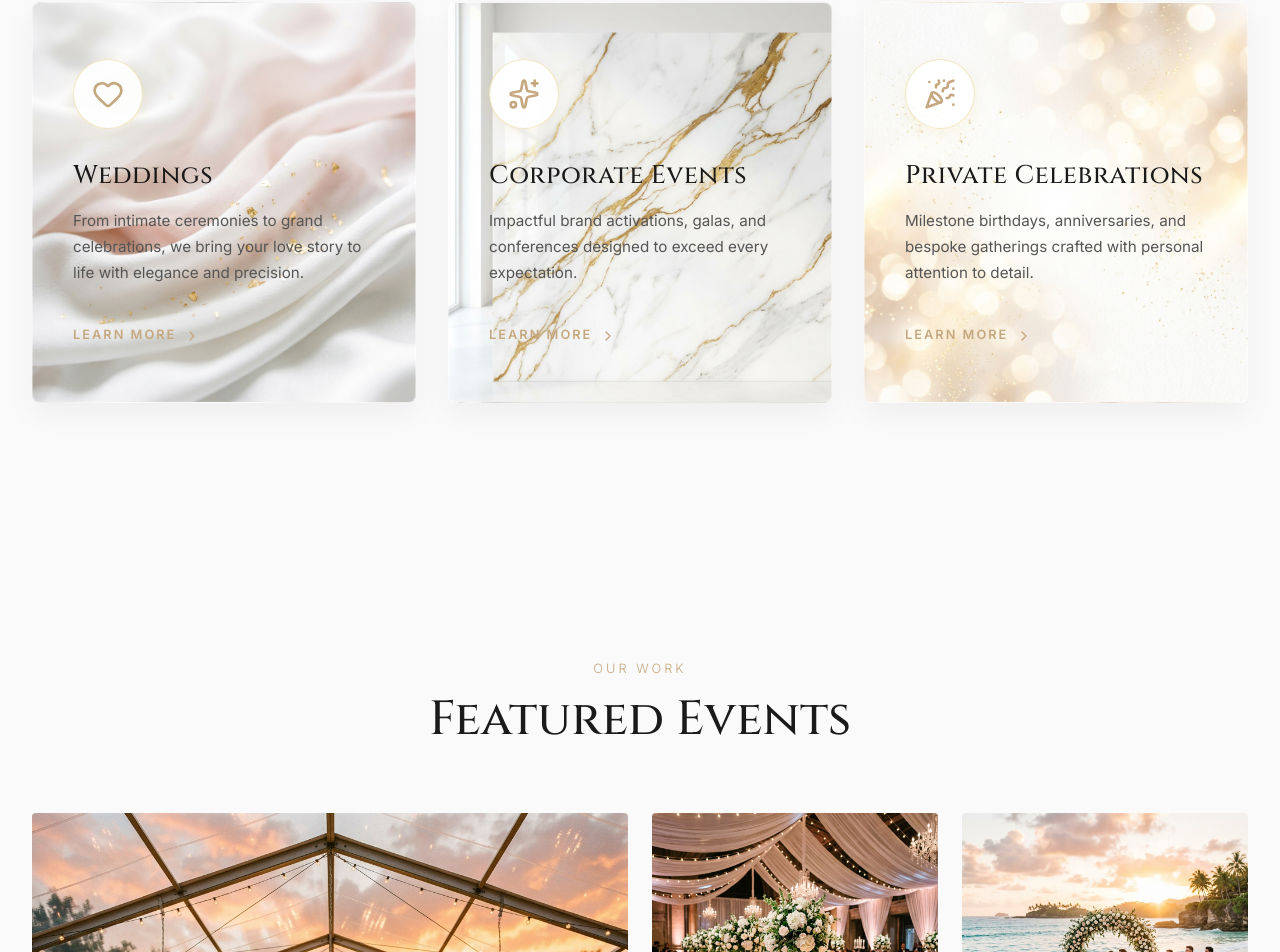
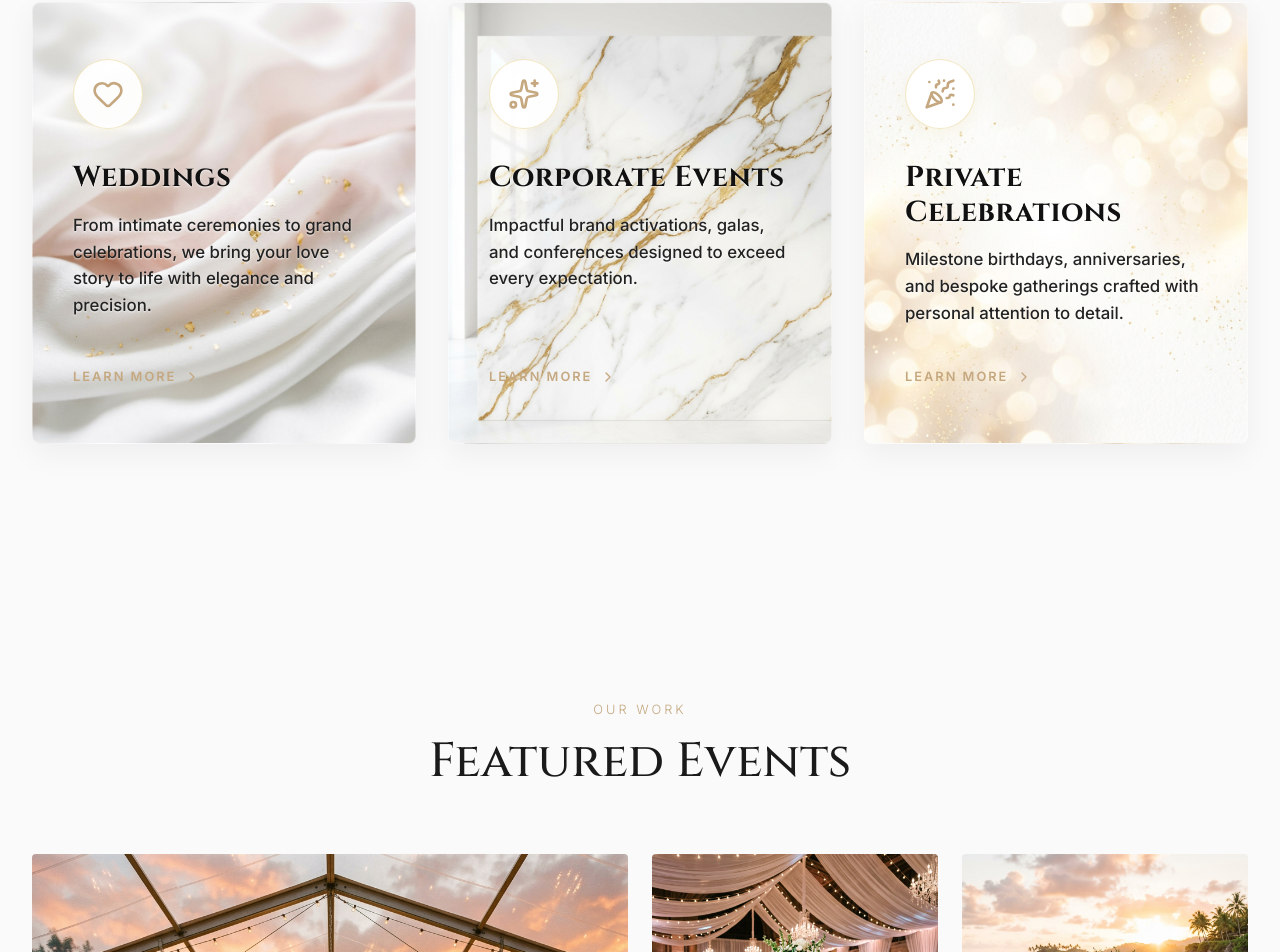
Before and after one commit to ofemjohn/eden-signature-experience-, a React (Vite) app: page / in a window 1280 px wide. Shown: the part 1568-2520 px from the top of the page. Built offline with nearby package versions, Linux system fonts and the light colour scheme.

Commit message:
Increase text weight and contrast for service cards

```diff
--- a/src/pages/Home.css
+++ b/src/pages/Home.css
@@ -228,19 +228,22 @@
 }
 
 .service-card.text-card h3 {
-  font-size: 1.6rem;
+  font-size: 1.8rem;
   margin-bottom: 1rem;
-  color: var(--color-primary);
+  color: #111;
   letter-spacing: 0.5px;
+  font-weight: 700;
+  text-shadow: 0 1px 2px rgba(255, 255, 255, 0.8);
 }
 
 .service-card.text-card p {
-  color: #555;
-  font-size: 0.95rem;
-  line-height: 1.7;
+  color: #222;
+  font-size: 1.05rem;
+  line-height: 1.6;
   margin-bottom: 2.5rem;
   flex-grow: 1;
-  font-weight: 400;
+  font-weight: 500;
+  text-shadow: 0 1px 2px rgba(255, 255, 255, 0.8);
 }
 
 .card-link {
```
